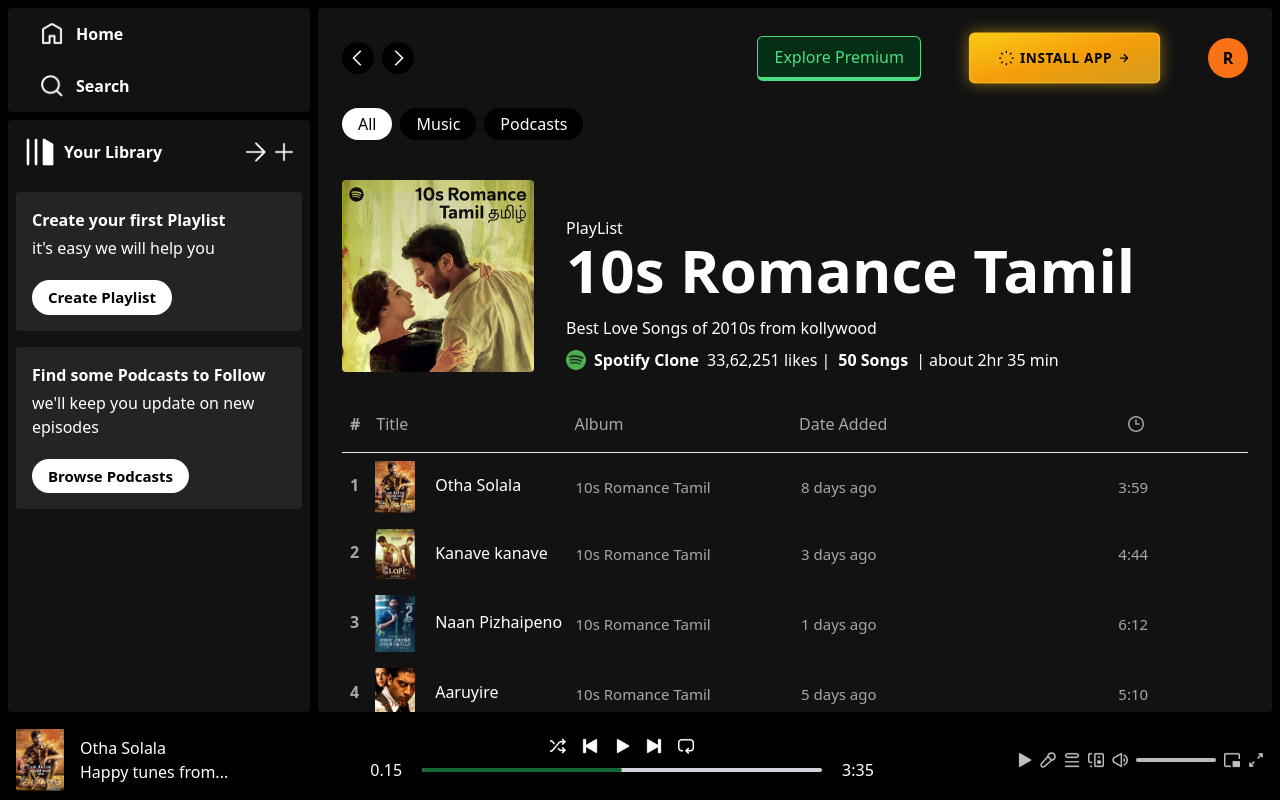
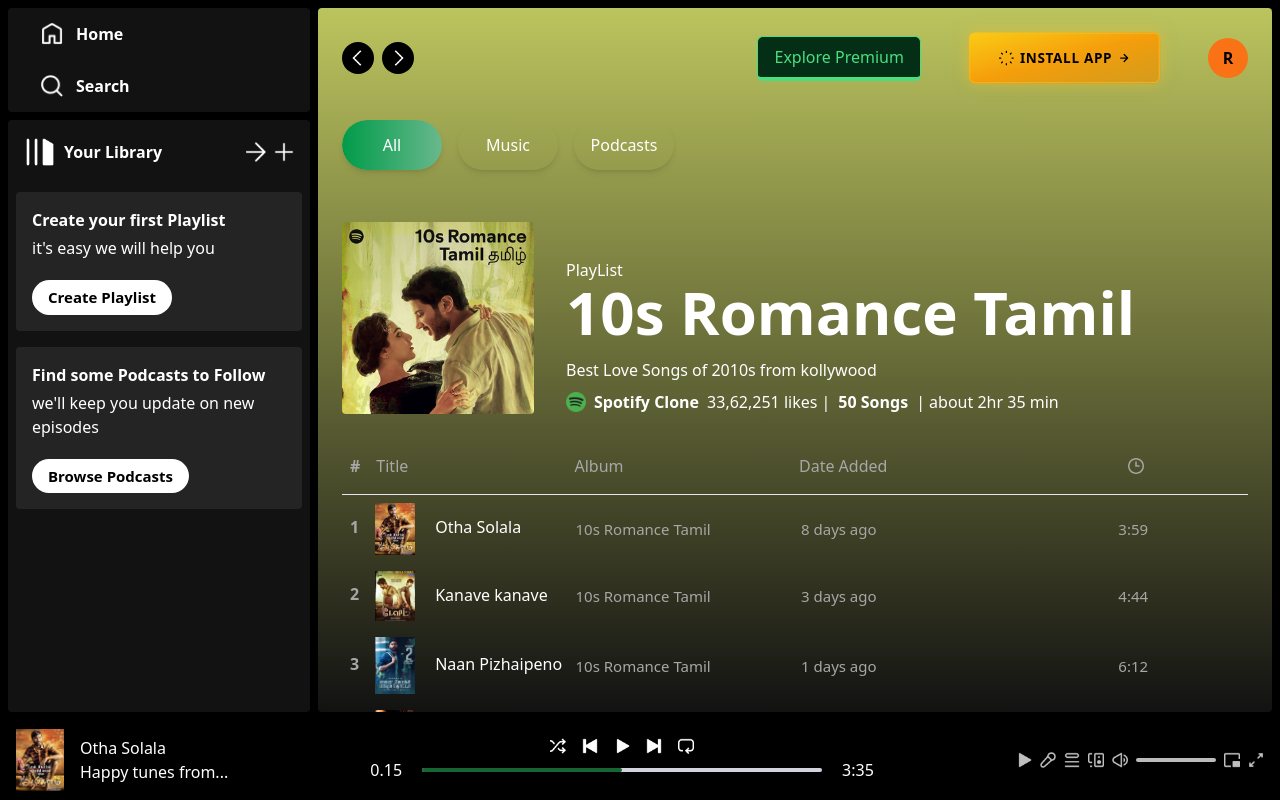
Before and after one commit to Rajesh97266/spotify-react-app, a React (Vite) app in the folder spotify-clone/: page /album/1 in a window 1280 px wide. Built offline with nearby package versions, Linux system fonts and the light colour scheme.

Commit message:
color-added

```diff
--- a/spotify-clone/src/components/CategorySelector.jsx
+++ b/spotify-clone/src/components/CategorySelector.jsx
@@ -6,20 +6,27 @@ const CategorySelector = () => {
   const categories = ["All", "Music", "Podcasts"];
 
   return (
-    <div className="flex items-center gap-2 mt-4">
-      {categories.map((category) => (
-        <p
-          key={category}
-          onClick={() => setSelected(category)}
-          className={`px-4 py-1 rounded-2xl cursor-pointer transition-colors duration-300 ${
-            selected === category
-              ? "bg-white text-black"
-              : " bg-black text-white"
-          } `}
-        >
-          {category}
-        </p>
-      ))}
+    <div className="flex items-center gap-4 mt-4 flex-wrap">
+      {categories.map((category) => {
+        const isSelected = selected === category;
+        return (
+          <button
+            key={category}
+            onClick={() => setSelected(category)}
+            className={`w-[100px] h-[50px] my-3 flex items-center justify-center cursor-pointer relative overflow-hidden transition-all duration-500 ease-in-out shadow-md
+              ${!isSelected && "hover:scale-105 hover:shadow-lg"}
+              before:absolute before:top-0 ${
+                isSelected ? "before:left-0" : "before:-left-full"
+              }
+              before:w-full before:h-full
+              before:bg-gradient-to-r before:from-[#009b49] before:to-[rgb(105,184,141)]
+              before:transition-all before:duration-500 before:ease-in-out before:z-[-1]
+              before:rounded-full text-white rounded-full z-[1]`}
+          >
+            <span className="z-[1]">{category}</span>
+          </button>
+        );
+      })}
     </div>
   );
 };
--- a/spotify-clone/src/components/Display.jsx
+++ b/spotify-clone/src/components/Display.jsx
@@ -1,11 +1,29 @@
-import React from "react";
-import { Routes, Route } from "react-router-dom";
+import React, { useEffect, useRef } from "react";
+import { Routes, Route, useLocation } from "react-router-dom";
 import DisplayHome from "./DisplayHome";
 import DisplayAlbum from "./DisplayAlbum";
+import { albumsData } from "../assets/assets";
 
 function Display() {
+  const displayref = useRef();
+  const loc = useLocation();
+  const isAlbum = loc.pathname.includes("album");
+  const albumId = isAlbum ? loc.pathname.slice(-1) : null;
+  const bgclr = albumsData[Number(albumId)]?.bgColor;
+
+  useEffect(() => {
+    if (isAlbum) {
+      displayref.current.style.background = `linear-gradient(${bgclr},#121212)`;
+    } else {
+      displayref.current.style.background = "#121212";
+    }
+  });
+
   return (
-    <div className="w-[100%] m-2 px-6 pt-4 rounded bg-[#121212] text-white overflow-auto lg:w-[75%] lg:ml-0">
+    <div
+      ref={displayref}
+      className="w-[100%] m-2 px-6 pt-4 rounded bg-[#121212] text-white overflow-auto lg:w-[75%] lg:ml-0"
+    >
       <Routes>
         <Route path="/" element={<DisplayHome />} />
         <Route path="/album/:id" element={<DisplayAlbum />} />
--- a/spotify-clone/src/components/DisplayAlbum.jsx
+++ b/spotify-clone/src/components/DisplayAlbum.jsx
@@ -6,8 +6,6 @@ import { albumsData, assets, songsData } from "../assets/assets";
 const DisplayAlbum = () => {
   const { id } = useParams();
   const albumDatalocal = albumsData[id];
-  console.log(albumDatalocal);
-  console.log(songsData);
 
 
   return (
--- a/spotify-clone/src/components/Navbar.jsx
+++ b/spotify-clone/src/components/Navbar.jsx
@@ -24,8 +24,8 @@ const Navbar = () => {
           />
         </div>
         <div className="flex items-center gap-4">
-          <button class="bg-green-950 text-green-400 border border-green-400 border-b-4 font-medium overflow-hidden relative px-4 py-2 rounded-md hover:brightness-150 hover:border-t-4 hover:border-b active:opacity-75 outline-none duration-300 group">
-            <span class="bg-green-400 shadow-green-400 absolute -top-[150%] left-0 inline-flex w-80 h-[5px] rounded-md opacity-50 group-hover:top-[150%] duration-500 shadow-[0_0_10px_10px_rgba(0,0,0,0.3)]"></span>
+          <button className="bg-green-950 text-green-400 border border-green-400 border-b-4 font-medium overflow-hidden relative px-4 py-2 rounded-md hover:brightness-150 hover:border-t-4 hover:border-b active:opacity-75 outline-none duration-300 group">
+            <span className="bg-green-400 shadow-green-400 absolute -top-[150%] left-0 inline-flex w-80 h-[5px] rounded-md opacity-50 group-hover:top-[150%] duration-500 shadow-[0_0_10px_10px_rgba(0,0,0,0.3)]"></span>
             Explore Premium
           </button>
           <div className="scale-[0.75] md:scale-75">
```
